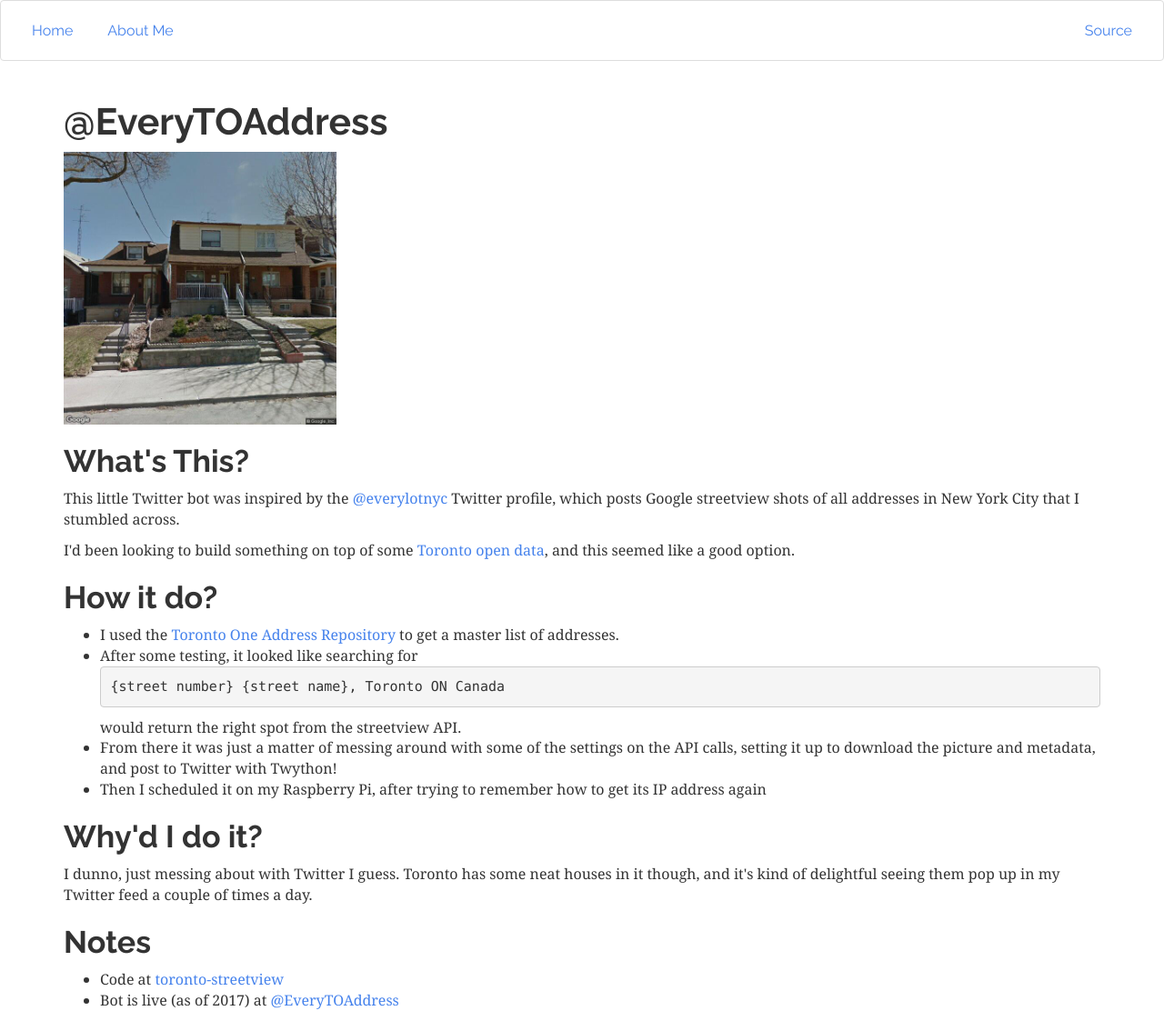
After one commit to theianrobertson/oldblog, a Flask app: page /everyaddress/ in a window 1280 px wide. The commit adds this page. Shown: the whole page at 91% size. Run offline with Flask 2, Linux system fonts and the light colour scheme; some libraries are stand-ins or nearby versions.

Commit message:
Add in Every TO Address stuff - this closes #3

```diff
--- a/index.html
+++ b/index.html
@@ -31,7 +31,8 @@ I'm Ian, and this is my little corner of the internet.  Check out my "About Me"
 <h2>Things I've put on the internet</h2>
 
 <ul class="page-list">
-  <li>2017-08-30 <a href="/apply">DataFrame.apply Considered Harmful</a> - Investigations of efficiency of Pandas.DataFrame.apply</li>
+  <li>2017-12-09 <a href="/everyaddress/">Every Toronto Address</a> - Twitter bot with pictures of every street address in Toronto</li>
+  <li>2017-08-30 <a href="/apply/">DataFrame.apply Considered Harmful</a> - Investigations of efficiency of Pandas.DataFrame.apply</li>
   <li>2016-07-13 <a href="/bigmclargehuge/">Big McLargeHuge</a> - An aborted MST3K-inspired Twitter bot</li>
   <li>2016-03-30 <a href="/torontotransit/">Toronto Transit Times</a> - Colouring a map of Toronto based on how long it takes you to get somewhere on transit</li>
   <li>2016-03-21 <a href="/konigsberg/">Königsberg</a> - Solving the Seven Bridges of Königsberg problem with Neo4j</li>
--- a/project/templates/base.html
+++ b/project/templates/base.html
@@ -13,8 +13,8 @@
 <nav class="navbar navbar-default">
   <div class="container-fluid">
     <ul class="nav navbar-nav">
-      <li><a href="{{ url_for('home') }}">Home</a></li>
-      <li><a href="{{ url_for('aboutme') }}">About Me</a></li>
+      <li><a href="/">Home</a></li>
+      <li><a href="/aboutme/">About Me</a></li>
     </ul>
     <ul class="nav navbar-nav navbar-right">
       <li><a href="https://github.com/theianrobertson">Source</a></li>
--- /dev/null
+++ b/project/templates/everyaddress.html
@@ -0,0 +1,32 @@
+{% extends "base.html" %}
+
+{% block page_title %}Every TO Address{% endblock %}
+
+{% block css %}
+{% endblock %}
+
+{% block js %}
+{% endblock %}
+
+{% block content %}
+<h1>@EveryTOAddress</h1>
+<img src="{{ url_for('static', filename='address/houses.jpg') }}" height="300" width="300">
+<h2>What's This?</h2>
+<p>This little Twitter bot was inspired by the <a href="https://twitter.com/everylotnyc">@everylotnyc</a> Twitter profile, which posts Google streetview shots of all addresses in New York City that I stumbled across.</p>
+<p>I'd been looking to build something on top of some <a href="https://www.toronto.ca/city-government/data-research-maps/open-data/">Toronto open data</a>, and this seemed like a good option.</p>
+<h2>How it do?</h2>
+<ul>
+<li>I used the <a href="https://www.toronto.ca/city-government/data-research-maps/open-data/open-data-catalogue/#f71a13c4-fb51-6116-57b7-1f51a8190585">Toronto One Address Repository</a> to get a master list of addresses.</li>
+<li>After some testing, it looked like searching for <pre>{street number} {street name}, Toronto ON Canada</pre> would return the right spot from the streetview API.</li>
+<li>From there it was just a matter of messing around with some of the settings on the API calls, setting it up to download the picture and metadata, and post to Twitter with Twython!</li>
+<li>Then I scheduled it on my Raspberry Pi, after trying to remember how to get its IP address again</li>
+</ul>
+<h2>Why'd I do it?</h2>
+<p>I dunno, just messing about with Twitter I guess.  Toronto has some neat houses in it though, and it's kind of delightful seeing them pop up in my Twitter feed a couple of times a day.</p>
+<h2>Notes</h2>
+<ul>
+<li>Code at <a href="https://github.com/theianrobertson/toronto-streetview">toronto-streetview</a></li>
+<li>Bot is live (as of 2017) at <a href="https://twitter.com/EveryTOAddress">@EveryTOAddress</a></li>
+</ul>
+
+{% endblock %}
--- a/project/templates/index.html
+++ b/project/templates/index.html
@@ -6,7 +6,8 @@ I'm Ian, and this is my little corner of the internet.  Check out my "About Me"
 <h2>Things I've put on the internet</h2>
 
 <ul class="page-list">
-  <li>2017-08-30 <a href="/apply">DataFrame.apply Considered Harmful</a> - Investigations of efficiency of Pandas.DataFrame.apply</li>
+  <li>2017-12-09 <a href="/everyaddress/">Every Toronto Address</a> - Twitter bot with pictures of every street address in Toronto</li>
+  <li>2017-08-30 <a href="/apply/">DataFrame.apply Considered Harmful</a> - Investigations of efficiency of Pandas.DataFrame.apply</li>
   <li>2016-07-13 <a href="/bigmclargehuge/">Big McLargeHuge</a> - An aborted MST3K-inspired Twitter bot</li>
   <li>2016-03-30 <a href="/torontotransit/">Toronto Transit Times</a> - Colouring a map of Toronto based on how long it takes you to get somewhere on transit</li>
   <li>2016-03-21 <a href="/konigsberg/">Königsberg</a> - Solving the Seven Bridges of Königsberg problem with Neo4j</li>
--- a/project/views.py
+++ b/project/views.py
@@ -10,6 +10,16 @@ def home():
     sorted_posts = sorted(posts, reverse=True,
         key=lambda page: page.meta['date'])
     return render_template('index.html', pages=sorted_posts)
+
+"""
+@app.route('/<page>/')
+def get_page(page):
+    return render_template(page + '.html')
+"""
+
+@app.route('/everyaddress/')
+def everyaddress():
+    return render_template('everyaddress.html')
 
 @app.route('/adayinthelife/')
 def adayinthelife():
```
Also changed, not shown: everyaddress/index.html (added, +56 -0 lines), project/static/address/houses.jpg (added), static/address/houses.jpg (added).
